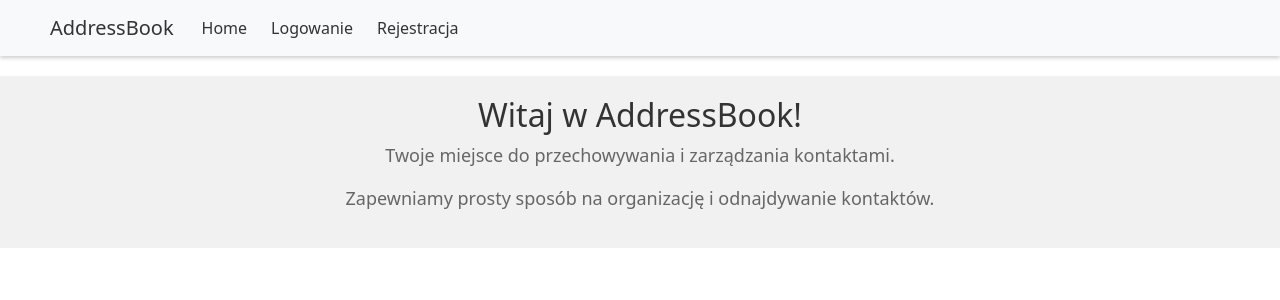
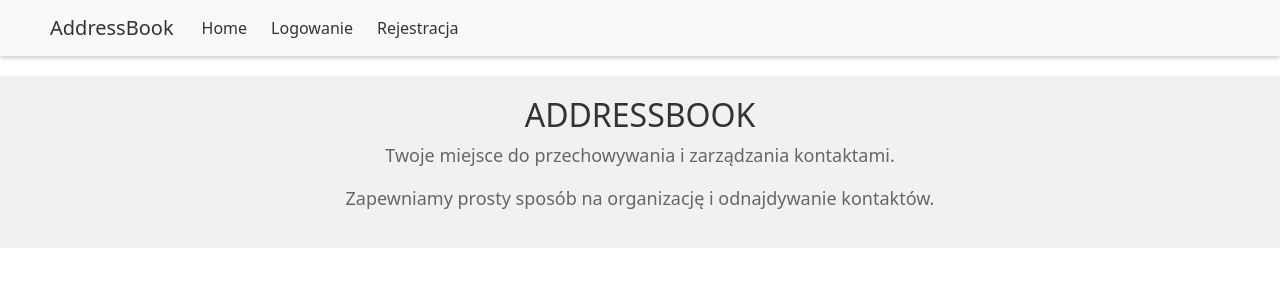
Before and after one commit to bn6969191bn/AddressBook, an Angular app in the folder address-book/: page /home in a window 1280 px wide. Shown: the top 300 px of the page. Built offline with nearby package versions, Linux system fonts and the light colour scheme.

Commit message:
Adding pipe

```diff
--- a/address-book/src/app/app.module.ts
+++ b/address-book/src/app/app.module.ts
@@ -17,6 +17,7 @@ import { AuthInterceptor } from './interceptors/auth.interceptor';
 import { ContactDetailsComponent } from './components/contact-details/contact-details.component';
 import { HomeComponent } from './components/home/home.component';
 import { NavbarComponent } from './components/navbar/navbar.component';
+import { HeadingPipe } from './pipes/heading.pipe';
 
 @NgModule({
   declarations: [
@@ -29,6 +30,7 @@ import { NavbarComponent } from './components/navbar/navbar.component';
     ContactDetailsComponent,
     HomeComponent,
     NavbarComponent,
+    HeadingPipe,
   ],
   imports: [BrowserModule, AppRoutingModule, FormsModule, HttpClientModule],
   providers: [
--- a/address-book/src/app/components/home/home.component.html
+++ b/address-book/src/app/components/home/home.component.html
@@ -1,5 +1,5 @@
 <div class="welcome-section text-center">
-  <h1 class="display-4">Witaj w AddressBook!</h1>
+  <h1 class="display-4">{{ "AddressBook" | heading }}</h1>
   <p class="lead">Twoje miejsce do przechowywania i zarządzania kontaktami.</p>
   <p>Zapewniamy prosty sposób na organizację i odnajdywanie kontaktów.</p>
 </div>
--- /dev/null
+++ b/address-book/src/app/pipes/heading.pipe.ts
@@ -0,0 +1,10 @@
+import { Pipe, PipeTransform } from '@angular/core';
+
+@Pipe({
+  name: 'heading',
+})
+export class HeadingPipe implements PipeTransform {
+  transform(value: string): string {
+    return value.toUpperCase();
+  }
+}
```
Also changed, not shown: 1 other file (tests, documents, lock files or other folders).
